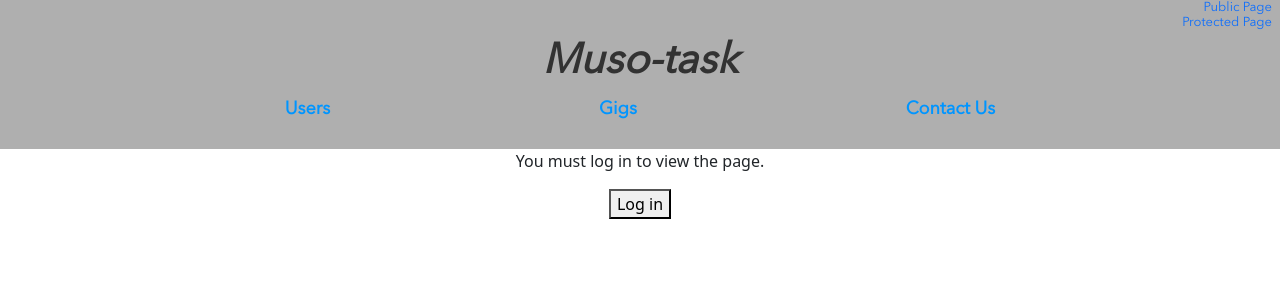
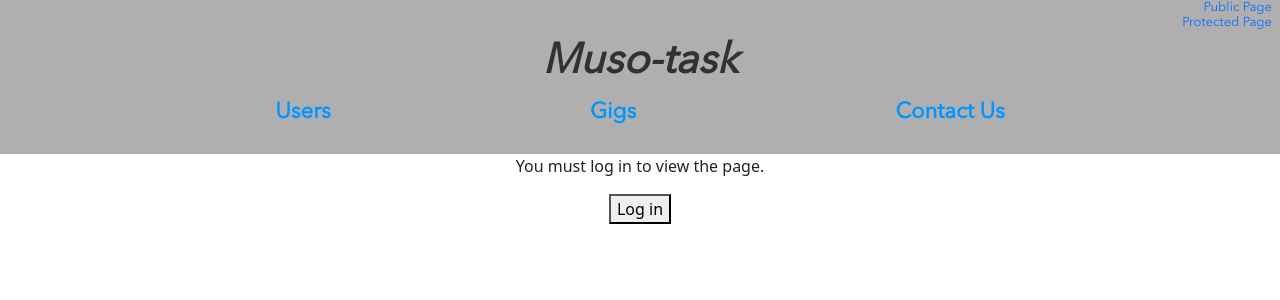
Before and after one commit to Drewshka/muso-task, a React (Create React App) app in the folder client/: page /login in a window 1280 px wide. Shown: the top 300 px of the page. Built offline with nearby package versions, Linux system fonts and the light colour scheme; no server answers.

Commit message:
made a few styling changes

```diff
--- a/client/src/components/EditContent/EditContent.js
+++ b/client/src/components/EditContent/EditContent.js
@@ -245,8 +245,63 @@ class EditContent extends Component {
               </div>
             </div>
 
+            {/* <div className="edit__container-venue">
+              <h4 className="edit_container-venue-title">Venue</h4>
+              <input
+                className="edit__container-venue-input"
+                type="text"
+                id="venue"
+                name="venue"
+                placeholder="Please add a venue"
+                value={this.state.venue}
+                onChange={this.handleChange}
+              />
+              <div
+                className="edit__container-venue-error"
+                id="venueError"
+                name="venueError"
+              >
+                {this.state.venueError}
+              </div>
+            </div> */}
+
+            {/* <div className="edit__container-address">
+              <h4 className="edit__container-address-title">Address</h4>
+              <Autocomplete
+                apiKey={process.env.REACT_APP_GOOGLE_MAPS_API_KEY}
+                // style={{ width: "90%" }}
+                onPlaceSelected={(place) => {
+                  console.log(place);
+                }}
+                options={{
+                  componentRestrictions: { country: "can" },
+                  fields: ["address_components", "geometry"],
+                  types: ["address"],
+                }}
+                // defaultValue="Toronto"
+                className="edit__container-address-input"
+                type="text"
+                id="address"
+                name="address"
+                placeholder="Please add the address"
+                value={this.state.address}
+                onChange={this.handleChange}
+              />
+              <div
+                className="edit__container-address-error"
+                id="addressError"
+                name="addressError"
+              >
+                {this.state.addressError}
+              </div>
+            </div> */}
+          </article>
+
+          <article id="editContainer2">
             <div className="edit__container-venue">
-              <h4 className="edit_container-venue-title">Venue</h4>
+              <h4 className="edit_container-venue-title" id="venue-title">
+                Venue
+              </h4>
               <input
                 className="edit__container-venue-input"
                 type="text"
@@ -287,15 +342,6 @@ class EditContent extends Component {
                 value={this.state.address}
                 onChange={this.handleChange}
               />
-              {/* <input
-              className="edit__container-address-input"
-              type="text"
-              id="address"
-              name="address"
-              placeholder="Please add the address"
-              value={this.state.address}
-              onChange={this.handleChange}
-            /> */}
               <div
                 className="edit__container-address-error"
                 id="addressError"
@@ -304,10 +350,7 @@ class EditContent extends Component {
                 {this.state.addressError}
               </div>
             </div>
-          </article>
-
-          <article id="editContainer2">
-            <div className="edit__container-address">
+            {/* <div className="edit__container-address">
               <h4 className="edit__container-address-title">Address</h4>
               <input
                 className="edit__container-address-input"
@@ -325,7 +368,7 @@ class EditContent extends Component {
               >
                 {this.state.addressError}
               </div>
-            </div>
+            </div> */}
             <div className="edit__container-date">
               <h4 className="form__container-date-title">Date</h4>
               <label id="date"></label>
--- a/client/src/components/GigsList/GigsList.scss
+++ b/client/src/components/GigsList/GigsList.scss
@@ -36,6 +36,7 @@
 
     &-body-container {
       background-color: aliceblue;
+      border-bottom: 1px solid black;
       &-name {
         @include font("Avenir Next Regular", 600, 16px, 18px, $primary);
         @include tablet {
--- a/client/src/components/Header/Header.scss
+++ b/client/src/components/Header/Header.scss
@@ -28,10 +28,10 @@
     &-three {
       @include font("Avenir Next Regular", 600, 13px, 10px, $primary2);
       @include tablet {
-        @include font("Avenir Next Regular", 600, 15px, 15px, $primary2);
+        @include font("Avenir Next Regular", 600, 18px, 18px, $primary2);
       }
       @include desktop {
-        @include font("Avenir Next Regular", 600, 18px, 15px, $primary2);
+        @include font("Avenir Next Regular", 600, 22px, 20px, $primary2);
       }
       // padding: 0.5rem 0;
     }
--- a/client/src/components/OAuth/ProtectedPage.js
+++ b/client/src/components/OAuth/ProtectedPage.js
@@ -7,7 +7,7 @@ export default function ProtectedPage(props) {
       <h2>Hey, {props.user.displayName}</h2>
       {props.user.bio && <p>{props.user.bio}</p>}
       {/* Github provides us with some additional information about user that we can output here as well */}
-      <ul>
+      <ul style={{ listStyleType: "none" }}>
         {props.user._json.company && <li>{props.user._json.company}</li>}
         {props.user._json.blog && <li>{props.user._json.blog}</li>}
         {props.user._json.location && <li>{props.user._json.location}</li>}
--- a/client/src/pages/ContactUsPage/ContactUsPage.js
+++ b/client/src/pages/ContactUsPage/ContactUsPage.js
@@ -164,6 +164,7 @@ export default function ContactUsPage(props) {
           />
         ))}
 
+        {/* MARKERS */}
         {selected ? (
           <InfoWindow
             position={{ lat: selected.lat, lng: selected.lng }}
```
